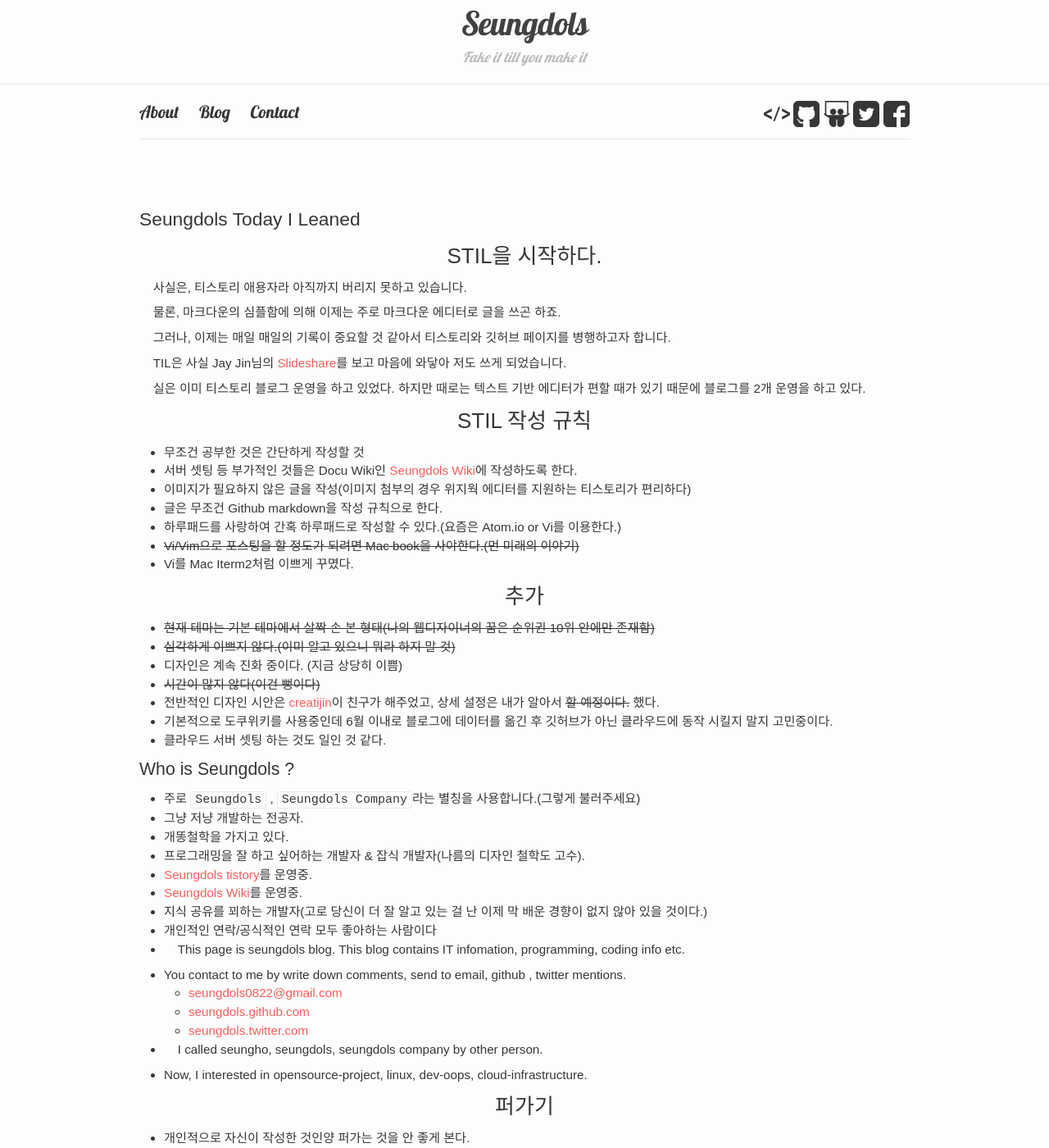
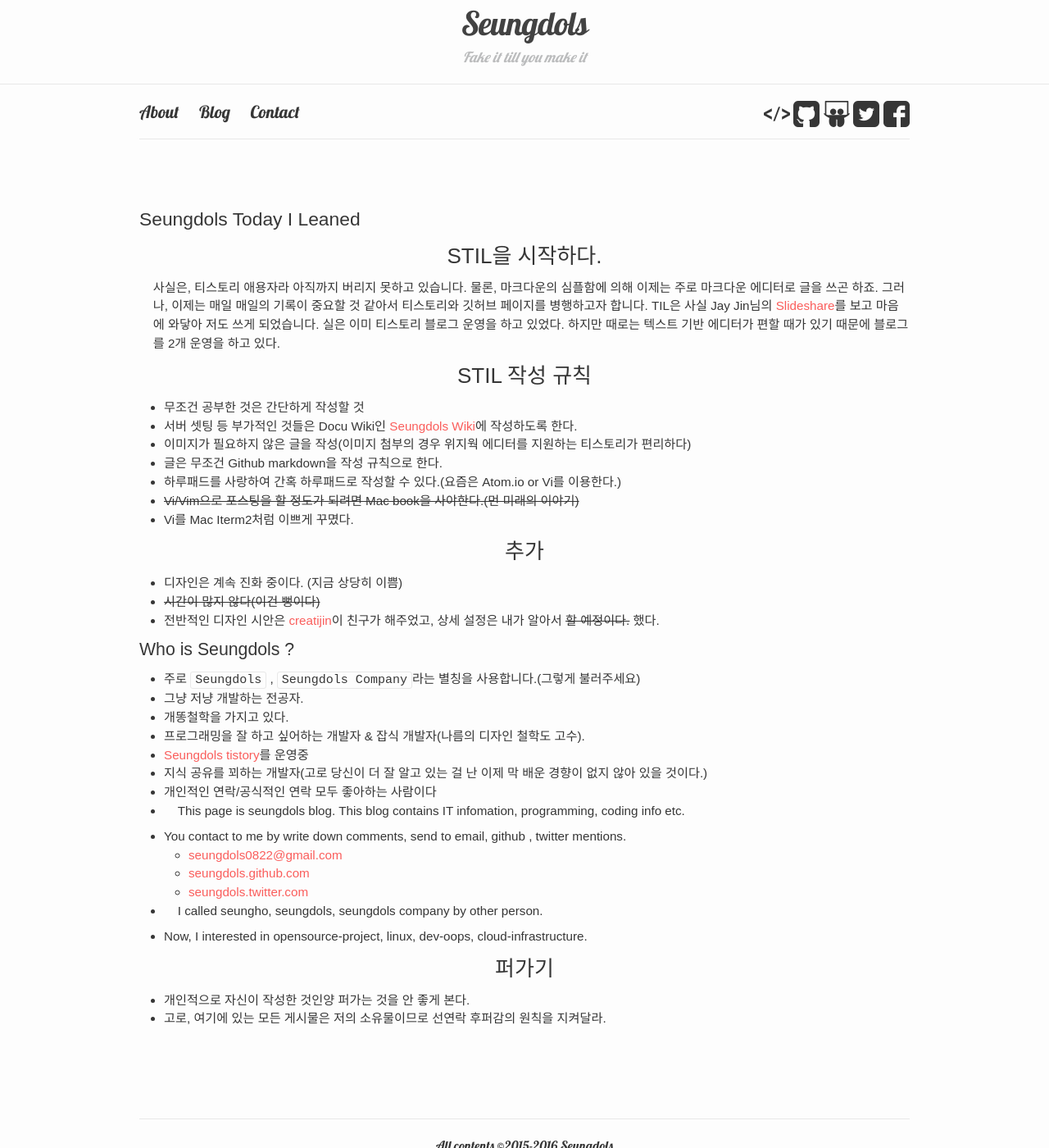
Before and after one commit to seungdols/seungdols.github.io, a Jekyll site: the page built from about.md, in a window 1280 px wide and 1400 px high. Shown: the whole window at 82% size. Built offline with Jekyll 4.4.1, drawn with Linux system fonts in a browser that asks for light colours; some web fonts are replaced; comment, search, counter and statistics services are not loaded.

Commit message:
[update] about.me

```diff
--- a/about.md
+++ b/about.md
@@ -10,13 +10,9 @@ permalink: /about/
 ### STIL을 시작하다.
 
 사실은, 티스토리 애용자라 아직까지 버리지 못하고 있습니다.
-
 물론, 마크다운의 심플함에 의해 이제는 주로 마크다운 에디터로 글을 쓰곤 하죠.
-
 그러나, 이제는 매일 매일의 기록이 중요할 것 같아서 티스토리와 깃허브 페이지를 병행하고자 합니다.
-
 TIL은 사실 Jay Jin님의 [Slideshare](http://www.slideshare.net/jayjin0427/ss-61315271)를 보고 마음에 와닿아 저도 쓰게 되었습니다.
-
 실은 이미 티스토리 블로그 운영을 하고 있었다. 하지만 때로는 텍스트 기반 에디터가 편할 때가 있기 때문에 블로그를 2개 운영을 하고 있다.
 
 ### STIL 작성 규칙
@@ -31,14 +27,9 @@ TIL은 사실 Jay Jin님의 [Slideshare](http://www.slideshare.net/jayjin0427/ss
 
 ### 추가
 
-- ~~현재 테마는 기본 테마에서 살짝 손 본 형태(나의 웹디자이너의 꿈은 순위권 10위 안에만 존재함)~~
-- ~~심각하게 이쁘지 않다.(이미 알고 있으니 뭐라 하지 말 것)~~
 - 디자인은 계속 진화 중이다. (지금 상당히 이쁨)
 - ~~시간이 많지 않다(이건 뻥이다)~~
 - 전반적인 디자인 시안은 [creatijin](http://creatijin.tistory.com)이 친구가 해주었고, 상세 설정은 내가 알아서 ~~할 예정이다.~~ 했다.
-- 기본적으로 도쿠위키를 사용중인데 6월 이내로 블로그에 데이터를 옮긴 후 깃허브가 아닌 클라우드에 동작 시킬지 말지 고민중이다.
-- 클라우드 서버 셋팅 하는 것도 일인 것 같다.
-
 
 #### Who is Seungdols ?
 
@@ -46,8 +37,7 @@ TIL은 사실 Jay Jin님의 [Slideshare](http://www.slideshare.net/jayjin0427/ss
 - 그냥 저냥 개발하는 전공자.
 - 개똥철학을 가지고 있다.
 - 프로그래밍을 잘 하고 싶어하는 개발자 & 잡식 개발자(나름의 디자인 철학도 고수).
-- [Seungdols tistory](http://seungdols.tistory.com)를 운영중.
-- [Seungdols Wiki](http://seungdols.com/start)를 운영중.
+- [Seungdols tistory](http://seungdols.tistory.com)를 운영중
 - 지식 공유를 꾀하는 개발자(고로 당신이 더 잘 알고 있는 걸 난 이제 막 배운 경향이 없지 않아 있을 것이다.)
 - 개인적인 연락/공식적인 연락 모두 좋아하는 사람이다
 - This page is seungdols blog. This blog contains IT infomation, programming, coding info etc.
```
